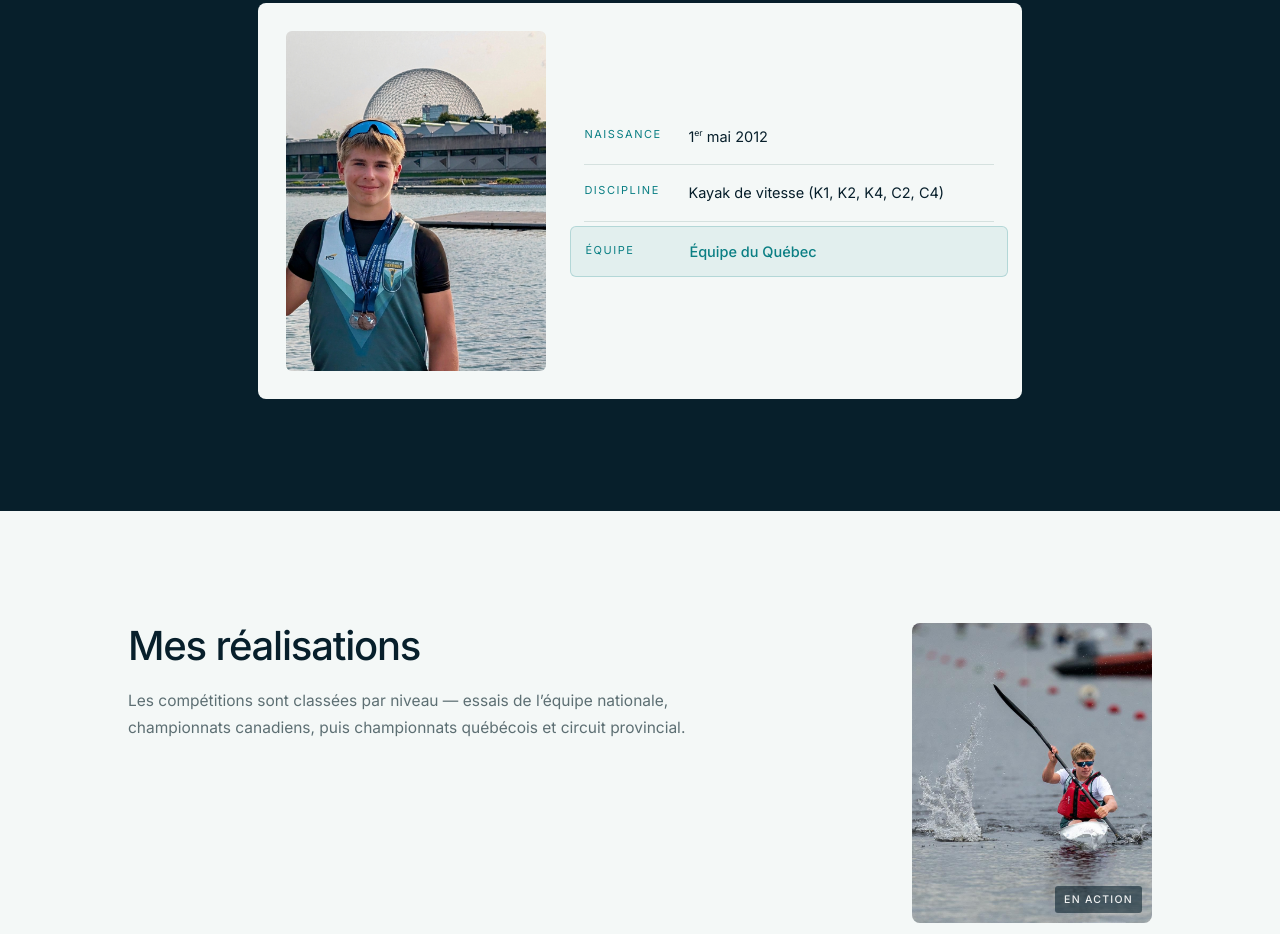
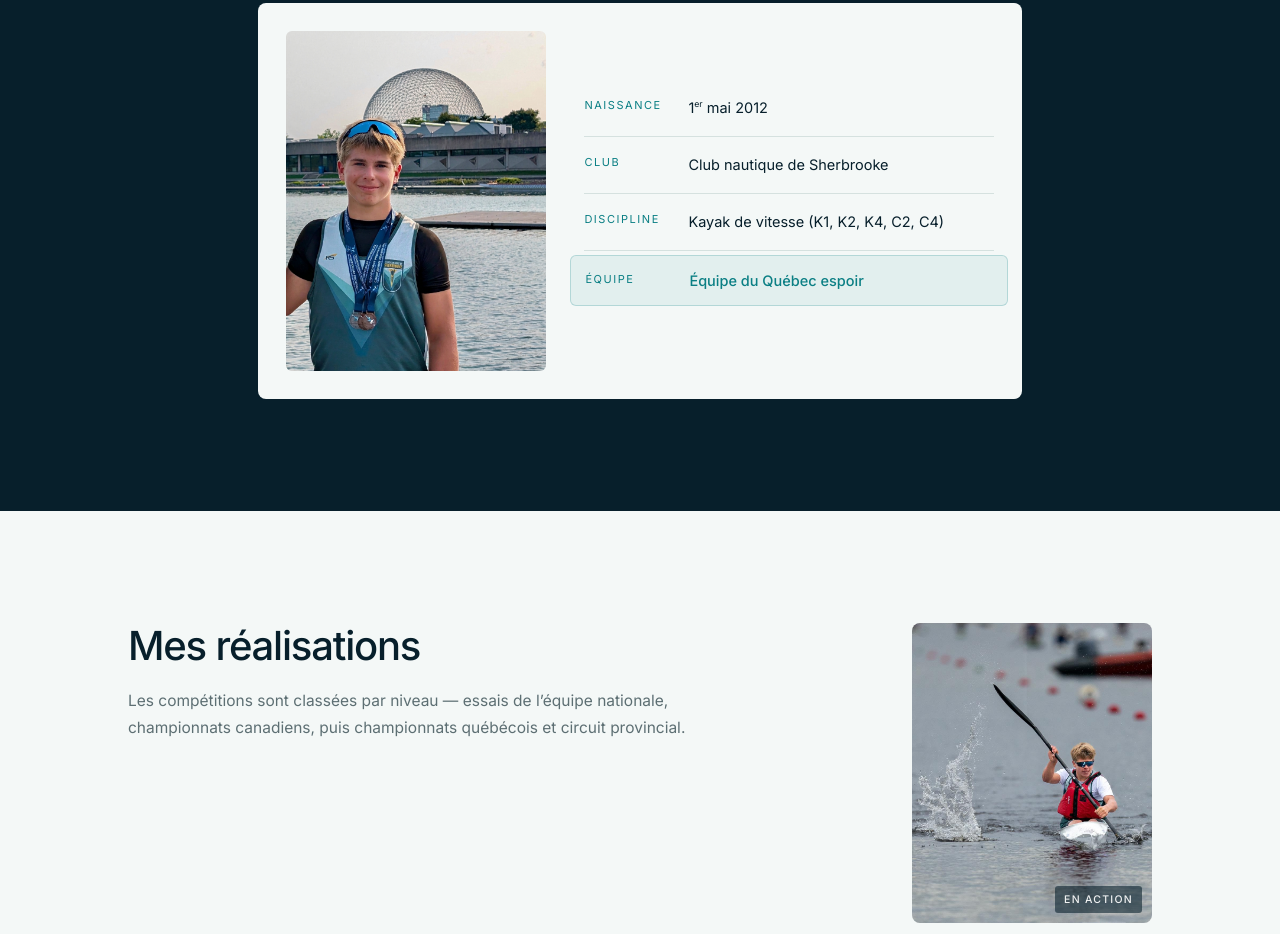
Before and after one commit to JupomIII/laurent-pomerleau, a plain HTML site: page index.html in a window 1280 px wide. Shown: the part 875-1809 px from the top of the page. Drawn offline with Linux system fonts and the light colour scheme.

Commit message:
Club et statut espoir ajoutés au profil
La carte Profil indique le Club nautique de Sherbrooke et précise que la sélection en équipe du Québec est dans la catégorie espoir.

```diff
--- a/index.html
+++ b/index.html
@@ -54,10 +54,11 @@
             </figure>
             <dl class="profile-facts">
               <div><dt>naissance</dt><dd>1<sup>er</sup> mai 2012</dd></div>
+              <div><dt>club</dt><dd>Club nautique de Sherbrooke</dd></div>
               <div><dt>discipline</dt><dd>Kayak de vitesse (K1, K2, K4, C2, C4)</dd></div>
               <div class="is-key">
                 <dt>équipe</dt>
-                <dd>Équipe du Québec</dd>
+                <dd>Équipe du Québec espoir</dd>
               </div>
             </dl>
           </div>
```
